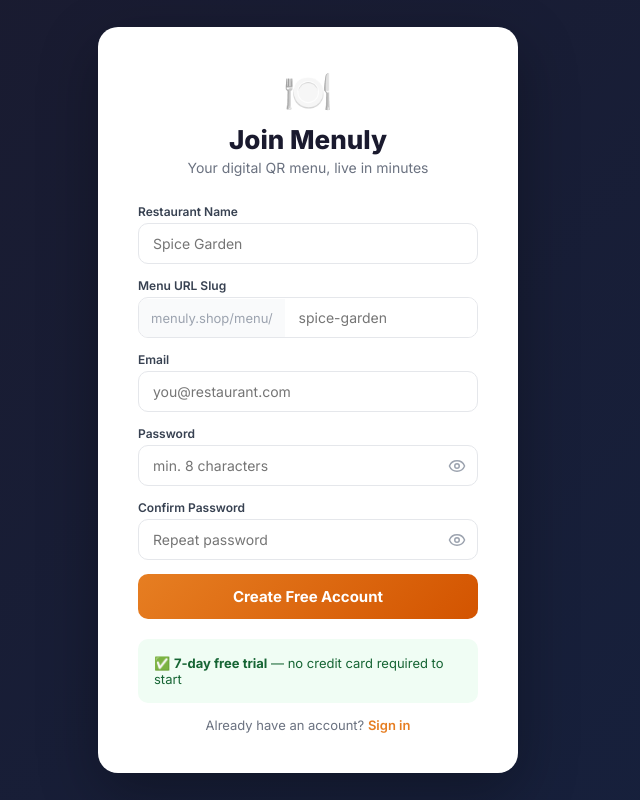
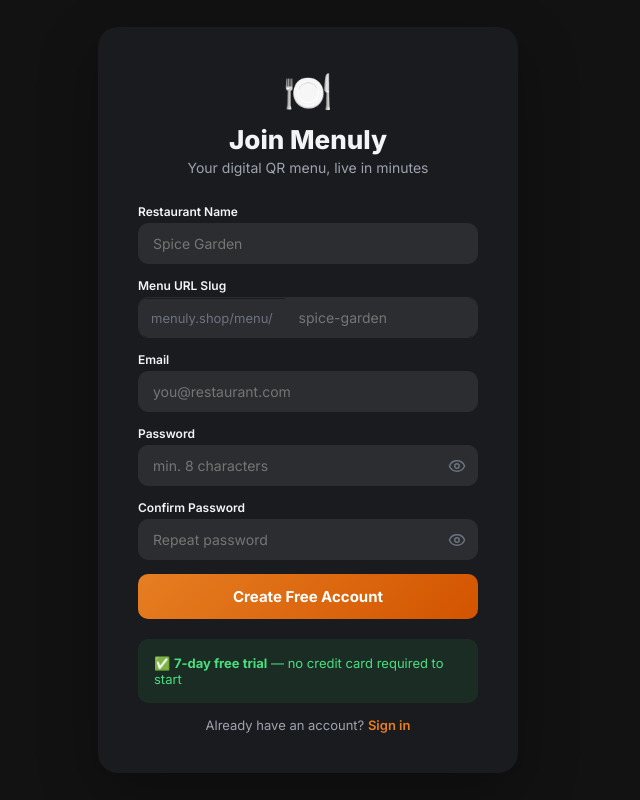
Before and after one commit to MenuLY001/MenuLY, a Next.js app in the folder apps/nextjs/: page /register in a window 1280 px wide. Shown: the whole page, without its empty margins (332-972 px from the left). Built offline with nearby package versions, Linux system fonts and the light colour scheme; no server answers.

Commit message:
fix: refine dark mode styling in login and register pages

```diff
--- a/apps/nextjs/src/app/globals.css
+++ b/apps/nextjs/src/app/globals.css
@@ -1,6 +1,43 @@
 :root {
   --background: #ffffff;
   --foreground: #171717;
+
+  /* Menuly Admin/Register Variables */
+  --bg-main: #f8f9fc;
+  --bg-card: #fff;
+  --text-main: #1a1a2e;
+  --text-sub: #6b7280;
+  --text-muted: #9ca3af;
+  --border: #e5e7eb;
+  --bg-hover: #f0f2f8;
+  --bg-soft: #f8fafc;
+
+  --bg-success: #f0fdf4;
+  --text-success: #166534;
+
+  --bg-error: #fef2f2;
+  --text-error: #dc2626;
+  --border-error: #fca5a5;
+}
+
+body.dark-mode {
+  --bg-main: #121212;
+  --bg-card: #1a1b1e;
+  --text-main: #f3f4f6;
+  --text-sub: #9ca3af;
+  --text-muted: #6b7280;
+  --border: #2c2d30;
+  --bg-hover: #2c2d30;
+  --bg-soft: #25262b;
+
+  --bg-success: rgba(34, 197, 94, 0.1);
+  --text-success: #4ade80;
+
+  --bg-error: rgba(220, 38, 38, 0.1);
+  --text-error: #f87171;
+  --border-error: rgba(248, 113, 113, 0.5);
+  --background: #121212;
+  --foreground: #f3f4f6;
 }
 
 @media (prefers-color-scheme: dark) {
--- a/apps/nextjs/src/app/register/page.tsx
+++ b/apps/nextjs/src/app/register/page.tsx
@@ -1,12 +1,12 @@
 'use client';
-import { useState } from 'react';
+import { useState, useEffect } from 'react';
 import { supabase } from '@/lib/supabase-client';
 import { useRouter } from 'next/navigation';
 import { Eye, EyeOff } from 'lucide-react';
 
 type Step = 'form' | 'payment' | 'done';
 
-const inputStyle: React.CSSProperties = { width:'100%', padding:'11px 14px', borderRadius:10, border:'1.5px solid #e5e7eb', fontSize:14, boxSizing:'border-box', outline:'none', fontFamily:'inherit', transition:'border-color .15s', backgroundColor: '#fff', color: '#1a1a2e' };
+const inputStyle: React.CSSProperties = { width:'100%', padding:'11px 14px', borderRadius:10, border: '1.5px solid var(--border)', fontSize:14, boxSizing:'border-box', outline:'none', fontFamily:'inherit', transition:'border-color .15s', backgroundColor: 'var(--bg-hover)', color: 'var(--text-main)' };
 const primaryBtn: React.CSSProperties = { width:'100%', background:'linear-gradient(135deg,#e67e22,#d35400)', color:'#fff', border:'none', borderRadius:10, padding:'13px', fontWeight:700, fontSize:15, cursor:'pointer', fontFamily:'inherit' };
 
 export default function RegisterPage() {
@@ -24,6 +24,14 @@
     const val = k === 'restaurant_slug' ? e.target.value.toLowerCase().replace(/[^a-z0-9-]/g,'') : e.target.value;
     setForm(p => ({ ...p, [k]: val }));
   };
+
+  useEffect(() => {
+    if (typeof window !== 'undefined' && localStorage.getItem('menuly_dark') !== '0') {
+      document.body.classList.add('dark-mode');
+    } else {
+      document.body.classList.remove('dark-mode');
+    }
+  }, []);
 
   async function handleRegister(e: React.FormEvent) {
     e.preventDefault();
@@ -77,56 +85,56 @@
 
   // ── Step: Form ─────────────────────────────────────────────────────────────
   if (step === 'form') return (
-    <div style={{ minHeight:'100dvh', display:'flex', alignItems:'center', justifyContent:'center', background:'linear-gradient(135deg,#1a1a2e,#16213e)', padding:20 }}>
-      <div style={{ background:'#fff', borderRadius:20, padding:40, width:'100%', maxWidth:420, boxShadow:'0 20px 60px rgba(0,0,0,.3)' }}>
+    <div style={{ minHeight:'100dvh', display:'flex', alignItems:'center', justifyContent:'center', background: 'var(--bg-main)', padding:20 }}>
+      <div style={{ background: 'var(--bg-card)', borderRadius:20, padding:40, width:'100%', maxWidth:420, boxShadow:'0 20px 60px rgba(0,0,0,.3)' }}>
         <div style={{ textAlign:'center', marginBottom:28 }}>
           <div style={{ fontSize:40, marginBottom:8 }}>🍽️</div>
-          <h1 style={{ fontSize:26, fontWeight:800, margin:'0 0 4px', color:'#1a1a2e' }}>Join Menuly</h1>
-          <p style={{ color:'#6b7280', fontSize:14, margin:0 }}>Your digital QR menu, live in minutes</p>
+          <h1 style={{ fontSize:26, fontWeight:800, margin:'0 0 4px', color: 'var(--text-main)' }}>Join Menuly</h1>
+          <p style={{ color: 'var(--text-sub)', fontSize:14, margin:0 }}>Your digital QR menu, live in minutes</p>
         </div>
 
         <form onSubmit={handleRegister} style={{ display:'flex', flexDirection:'column', gap:14 }}>
           <div>
-            <label style={{ fontSize:12, fontWeight:600, color:'#374151', display:'block', marginBottom:4 }}>Restaurant Name</label>
+            <label style={{ fontSize:12, fontWeight:600, color: 'var(--text-main)', display:'block', marginBottom:4 }}>Restaurant Name</label>
             <input style={inputStyle} placeholder="Spice Garden" value={form.restaurant_name} onChange={set('restaurant_name')} required minLength={2} />
           </div>
           <div>
-            <label style={{ fontSize:12, fontWeight:600, color:'#374151', display:'block', marginBottom:4 }}>Menu URL Slug</label>
-            <div style={{ display:'flex', alignItems:'center', border:'1.5px solid #e5e7eb', borderRadius:10, overflow:'hidden' }}>
-              <span style={{ padding:'11px 12px', background:'#f9fafb', color:'#9ca3af', fontSize:13, flexShrink:0 }}>menuly.shop/menu/</span>
+            <label style={{ fontSize:12, fontWeight:600, color: 'var(--text-main)', display:'block', marginBottom:4 }}>Menu URL Slug</label>
+            <div style={{ display:'flex', alignItems:'center', border: '1.5px solid var(--border)', borderRadius:10, overflow:'hidden' }}>
+              <span style={{ padding:'11px 12px', background: 'var(--bg-hover)', color: 'var(--text-muted)', fontSize:13, flexShrink:0 }}>menuly.shop/menu/</span>
               <input style={{ ...inputStyle, border:'none', borderRadius:0, flex:1 }} placeholder="spice-garden" value={form.restaurant_slug} onChange={set('restaurant_slug')} required minLength={2} />
             </div>
           </div>
           <div>
-            <label style={{ fontSize:12, fontWeight:600, color:'#374151', display:'block', marginBottom:4 }}>Email</label>
+            <label style={{ fontSize:12, fontWeight:600, color: 'var(--text-main)', display:'block', marginBottom:4 }}>Email</label>
             <input style={inputStyle} type="email" placeholder="you@restaurant.com" value={form.email} onChange={set('email')} required />
           </div>
           <div>
-            <label style={{ fontSize:12, fontWeight:600, color:'#374151', display:'block', marginBottom:4 }}>Password</label>
+            <label style={{ fontSize:12, fontWeight:600, color: 'var(--text-main)', display:'block', marginBottom:4 }}>Password</label>
             <div style={{ position: 'relative' }}>
               <input style={{...inputStyle, paddingRight: 40}} type={showPassword ? "text" : "password"} placeholder="min. 8 characters" value={form.password} onChange={set('password')} required minLength={8} />
-              <button type="button" onClick={() => setShowPassword(!showPassword)} style={{ position: 'absolute', right: 12, top: '50%', transform: 'translateY(-50%)', background: 'none', border: 'none', cursor: 'pointer', color: '#9ca3af', padding: 0, display: 'flex' }}>
+              <button type="button" onClick={() => setShowPassword(!showPassword)} style={{ position: 'absolute', right: 12, top: '50%', transform: 'translateY(-50%)', background: 'none', border: 'none', cursor: 'pointer', color: 'var(--text-muted)', padding: 0, display: 'flex' }}>
                 {showPassword ? <EyeOff size={18} /> : <Eye size={18} />}
               </button>
             </div>
           </div>
           <div>
-            <label style={{ fontSize:12, fontWeight:600, color:'#374151', display:'block', marginBottom:4 }}>Confirm Password</label>
+            <label style={{ fontSize:12, fontWeight:600, color: 'var(--text-main)', display:'block', marginBottom:4 }}>Confirm Password</label>
             <div style={{ position: 'relative' }}>
               <input style={{...inputStyle, paddingRight: 40}} type={showConfirmPassword ? "text" : "password"} placeholder="Repeat password" value={form.confirm_password} onChange={set('confirm_password')} required minLength={8} />
-              <button type="button" onClick={() => setShowConfirmPassword(!showConfirmPassword)} style={{ position: 'absolute', right: 12, top: '50%', transform: 'translateY(-50%)', background: 'none', border: 'none', cursor: 'pointer', color: '#9ca3af', padding: 0, display: 'flex' }}>
+              <button type="button" onClick={() => setShowConfirmPassword(!showConfirmPassword)} style={{ position: 'absolute', right: 12, top: '50%', transform: 'translateY(-50%)', background: 'none', border: 'none', cursor: 'pointer', color: 'var(--text-muted)', padding: 0, display: 'flex' }}>
                 {showConfirmPassword ? <EyeOff size={18} /> : <Eye size={18} />}
               </button>
             </div>
           </div>
-          {error && <div style={{ background:'#fef2f2', border:'1px solid #fca5a5', color:'#dc2626', padding:'10px 14px', borderRadius:8, fontSize:13 }}>{error}</div>}
+          {error && <div style={{ background: 'var(--bg-error)', border: '1px solid var(--border-error)', color: 'var(--text-error)', padding:'10px 14px', borderRadius:8, fontSize:13 }}>{error}</div>}
           <button type="submit" style={primaryBtn} disabled={loading}>{loading ? 'Creating account…' : 'Create Free Account'}</button>
         </form>
 
-        <div style={{ marginTop:20, padding:16, background:'#f0fdf4', borderRadius:10, fontSize:13, color:'#166534' }}>
+        <div style={{ marginTop:20, padding:16, background: 'var(--bg-success)', borderRadius:10, fontSize:13, color: 'var(--text-success)' }}>
           ✅ <strong>7-day free trial</strong> — no credit card required to start
         </div>
-        <p style={{ textAlign:'center', marginTop:14, fontSize:13, color:'#6b7280' }}>
+        <p style={{ textAlign:'center', marginTop:14, fontSize:13, color: 'var(--text-sub)' }}>
           Already have an account? <a href="/admin" style={{ color:'#e67e22', fontWeight:600 }}>Sign in</a>
         </p>
       </div>
@@ -135,31 +143,31 @@
 
   // ── Step: Payment ──────────────────────────────────────────────────────────
   if (step === 'payment') return (
-    <div style={{ minHeight:'100dvh', display:'flex', alignItems:'center', justifyContent:'center', background:'linear-gradient(135deg,#1a1a2e,#16213e)', padding:20 }}>
-      <div style={{ background:'#fff', borderRadius:20, padding:40, width:'100%', maxWidth:420, boxShadow:'0 20px 60px rgba(0,0,0,.3)', textAlign:'center' }}>
+    <div style={{ minHeight:'100dvh', display:'flex', alignItems:'center', justifyContent:'center', background: 'var(--bg-main)', padding:20 }}>
+      <div style={{ background: 'var(--bg-card)', borderRadius:20, padding:40, width:'100%', maxWidth:420, boxShadow:'0 20px 60px rgba(0,0,0,.3)', textAlign:'center' }}>
         <div style={{ fontSize:56, marginBottom:12 }}>🎉</div>
-        <h2 style={{ fontSize:22, fontWeight:800, margin:'0 0 8px', color:'#1a1a2e' }}>Account Created!</h2>
-        <p style={{ color:'#6b7280', fontSize:14, lineHeight:1.6, marginBottom:24 }}>
+        <h2 style={{ fontSize:22, fontWeight:800, margin:'0 0 8px', color: 'var(--text-main)' }}>Account Created!</h2>
+        <p style={{ color: 'var(--text-sub)', fontSize:14, lineHeight:1.6, marginBottom:24 }}>
           Your 7-day free trial is now active. Set up autopay now to avoid interruption — you won&apos;t be charged until the trial ends.
         </p>
-        <div style={{ background:'#f8fafc', borderRadius:12, padding:16, marginBottom:24, textAlign:'left' }}>
+        <div style={{ background: 'var(--bg-hover)', borderRadius:12, padding:16, marginBottom:24, textAlign:'left' }}>
           <div style={{ display:'flex', justifyContent:'space-between', fontSize:14, marginBottom:8 }}>
-            <span style={{ color:'#6b7280' }}>Plan</span><strong>Menuly Pro</strong>
+            <span style={{ color: 'var(--text-sub)' }}>Plan</span><strong>Menuly Pro</strong>
           </div>
           <div style={{ display:'flex', justifyContent:'space-between', fontSize:14, marginBottom:8 }}>
-            <span style={{ color:'#6b7280' }}>Price</span><strong>₹299/month</strong>
+            <span style={{ color: 'var(--text-sub)' }}>Price</span><strong>₹299/month</strong>
           </div>
           <div style={{ display:'flex', justifyContent:'space-between', fontSize:14 }}>
-            <span style={{ color:'#6b7280' }}>First charge</span><strong style={{ color:'#15803d' }}>After 7-day trial</strong>
+            <span style={{ color: 'var(--text-sub)' }}>First charge</span><strong style={{ color: 'var(--text-success)' }}>After 7-day trial</strong>
           </div>
         </div>
-        {error && <div style={{ background:'#fef2f2', border:'1px solid #fca5a5', color:'#dc2626', padding:'10px 14px', borderRadius:8, fontSize:13, marginBottom:16 }}>{error}</div>}
-        {paymentStatus === 'verifying' && <p style={{ color:'#6b7280', fontSize:14 }}>Verifying payment…</p>}
+        {error && <div style={{ background: 'var(--bg-error)', border: '1px solid var(--border-error)', color: 'var(--text-error)', padding:'10px 14px', borderRadius:8, fontSize:13, marginBottom:16 }}>{error}</div>}
+        {paymentStatus === 'verifying' && <p style={{ color: 'var(--text-sub)', fontSize:14 }}>Verifying payment…</p>}
         <button onClick={handleStartPayment} style={primaryBtn} disabled={loading || paymentStatus === 'verifying'}>
           {loading ? 'Opening checkout…' : '⚡ Setup Autopay — ₹299/month'}
         </button>
         <button onClick={() => { setPaymentStatus('skipped'); setStep('done'); }}
-          style={{ marginTop:12, background:'none', border:'none', color:'#9ca3af', fontSize:13, cursor:'pointer', fontFamily:'inherit' }}>
+          style={{ marginTop:12, background:'none', border:'none', color: 'var(--text-muted)', fontSize:13, cursor:'pointer', fontFamily:'inherit' }}>
           Skip for now — activate from dashboard
         </button>
       </div>
@@ -168,13 +176,13 @@
 
   // ── Step: Done ─────────────────────────────────────────────────────────────
   return (
-    <div style={{ minHeight:'100dvh', display:'flex', alignItems:'center', justifyContent:'center', background:'linear-gradient(135deg,#1a1a2e,#16213e)', padding:20 }}>
-      <div style={{ background:'#fff', borderRadius:20, padding:40, width:'100%', maxWidth:420, boxShadow:'0 20px 60px rgba(0,0,0,.3)', textAlign:'center' }}>
+    <div style={{ minHeight:'100dvh', display:'flex', alignItems:'center', justifyContent:'center', background: 'var(--bg-main)', padding:20 }}>
+      <div style={{ background: 'var(--bg-card)', borderRadius:20, padding:40, width:'100%', maxWidth:420, boxShadow:'0 20px 60px rgba(0,0,0,.3)', textAlign:'center' }}>
         <div style={{ fontSize:64, marginBottom:12 }}>{paymentStatus === 'done' ? '🎊' : '✅'}</div>
-        <h2 style={{ fontSize:22, fontWeight:800, margin:'0 0 8px', color:'#1a1a2e' }}>
+        <h2 style={{ fontSize:22, fontWeight:800, margin:'0 0 8px', color: 'var(--text-main)' }}>
           {paymentStatus === 'done' ? 'You\'re all set!' : 'Welcome to Menuly!'}
         </h2>
-        <p style={{ color:'#6b7280', fontSize:14, lineHeight:1.6, marginBottom:28 }}>
+        <p style={{ color: 'var(--text-sub)', fontSize:14, lineHeight:1.6, marginBottom:28 }}>
           {paymentStatus === 'done'
             ? 'Autopay is active. Your menu is live and ready to share!'
             : 'Your 7-day trial is active. Activate autopay anytime from the billing section.'}
```
Also changed, not shown: apps/nextjs/src/app/admin/components/SignInScreen.tsx (+13 -13 lines).
